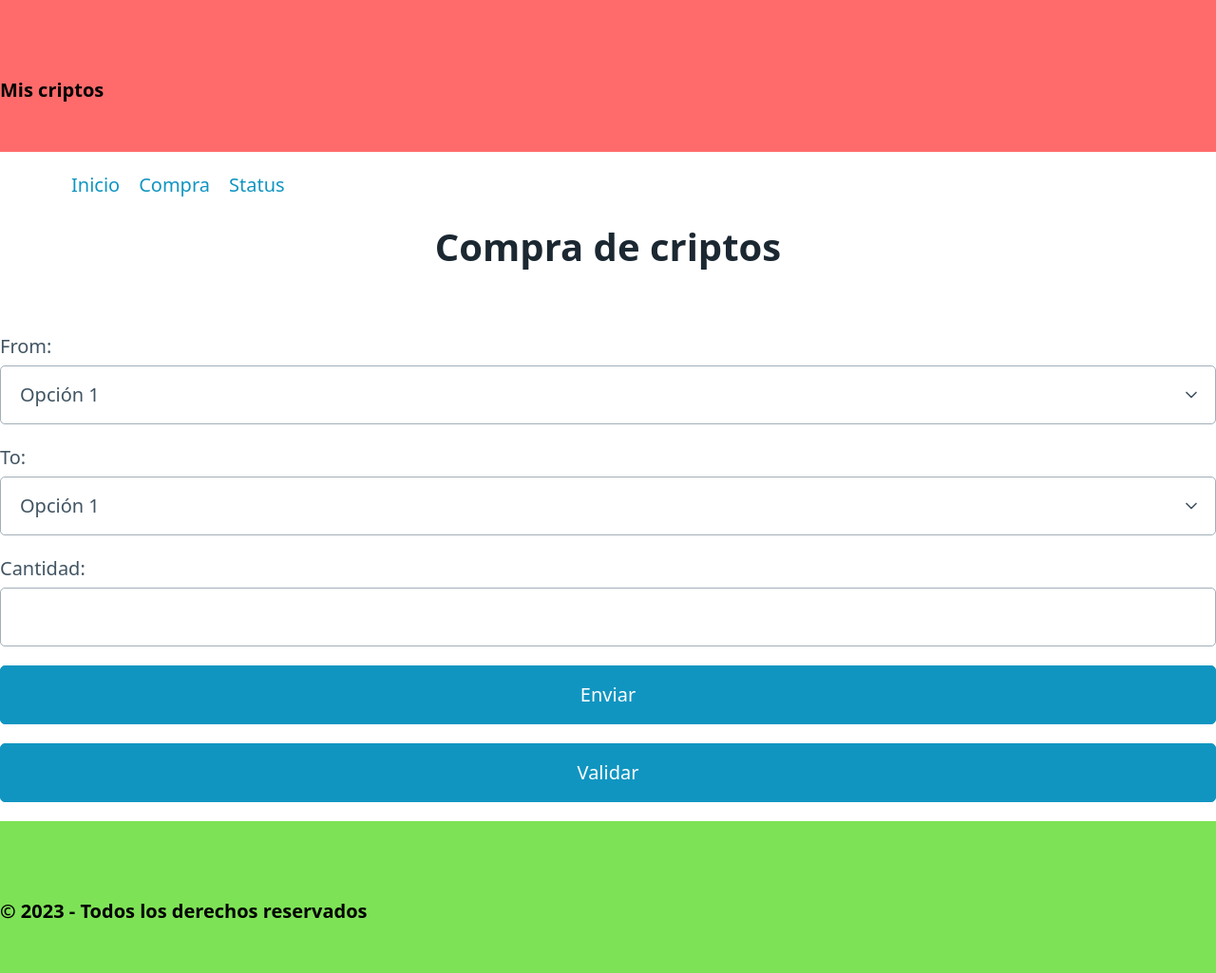
After one commit to PetitMiura/PROYECTO_FINAL, a Flask app: page /compra in a window 1280 px wide. The commit adds this page. Shown: the whole page at 95% size. Run offline with Flask 3, Linux system fonts and the light colour scheme.

Commit message:
creada las rutas en routes de inicio, compra con su html, status esta creada sin procesar

```diff
--- a/miCartera/routes.py
+++ b/miCartera/routes.py
@@ -4,3 +4,12 @@ from flask import render_template, request, redirect, flash, url_for
 @app.route("/")
 def index():
     return render_template("index.html")
+
+
+@app.route("/compra")
+def compra():
+    return render_template("compra.html")
+
+@app.route("/status")
+def status():
+    return render_template("status.html")
--- /dev/null
+++ b/miCartera/templates/compra.html
@@ -0,0 +1,51 @@
+
+<html lang="en">
+<head>
+    <meta charset="UTF-8">
+    <meta name="viewport" content="width=device-width, initial-scale=1.0">
+    <title>Compra</title>
+    <link rel="stylesheet" href="/static/pico.css">
+    <link rel="stylesheet" href="/static/style.css">
+
+</head>
+<body>
+    <header>
+        <p align="left">Mis criptos</p>
+    </header>
+    <nav class="container">
+        <ul>
+            <li><a href="/">Inicio</a></li>
+            <li><a href="/compra">Compra</a></li>
+            <li><a href="/status">Status</a></li>
+        </ul>
+
+    </nav>
+    <h1 align="center">Compra de criptos</h1>
+    <label for="from">From:</label>
+    <select id="from" name="from">
+        <option value="option1">Opción 1</option>
+        <option value="option2">Opción 2</option>
+        <option value="option3">Opción 3</option>
+    </select>
+
+    <label for="to">To:</label>
+    <select id="to" name="to">
+        <option value="option1">Opción 1</option>
+        <option value="option2">Opción 2</option>
+        <option value="option3">Opción 3</option>
+    </select>
+
+    <label for="amount">Cantidad:</label>
+    <input type="text" id="amount" name="amount">
+
+    <button type="button" id="submit">Enviar</button>
+
+    <div id="result"></div>
+
+    <button type="button" id="validate">Validar</button>
+
+    <footer>
+        <p align="left">&copy; 2023 - Todos los derechos reservados</p>
+    </footer>
+</body>
+</html>
```
Also changed, not shown: miCartera/templates/index.html (+10 -2 lines), miCartera/templates/status.html (added).
